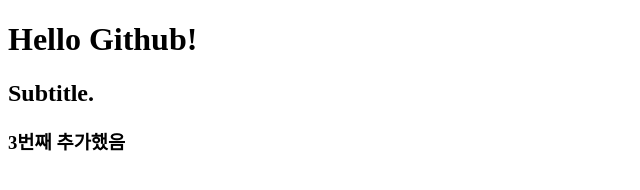
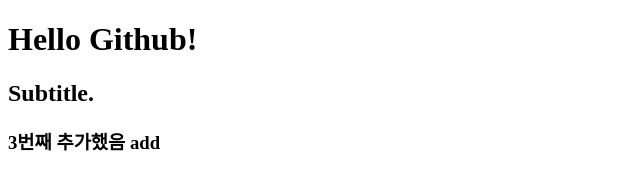
Before and after one commit to 2eek/github_test, a plain HTML site: page index.html in a window 1280 px wide. Shown: the full height of the page, 0-640 px from the left. Drawn offline with Linux system fonts and the light colour scheme.

Commit message:
update
add했음

```diff
--- a/index.html
+++ b/index.html
@@ -9,6 +9,6 @@
   <body>
     <h1>Hello Github!</h1>
     <h2>Subtitle.</h2>
-    <h3>3번째 추가했음</h3>
+    <h3>3번째 추가했음 add</h3>
   </body>
 </html>
```
